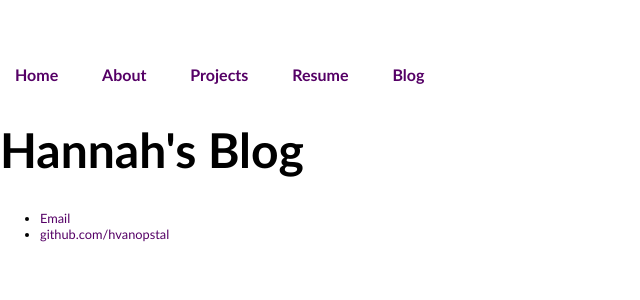
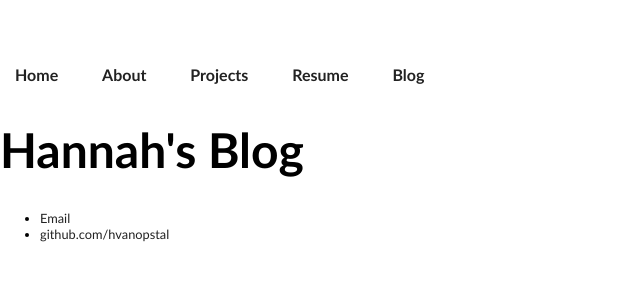
Before and after one commit to hvanopstal/hvanopstal.github.io, a Jekyll site: the page built from blog/index.html, in a window 1280 px wide. Shown: the top 300 px of the page, without its empty margins (0-640 px from the left). Built offline with Jekyll 4.4.1, drawn with Linux system fonts in a browser that asks for light colours.

Commit message:
Update main.css

```diff
--- a/css/main.css
+++ b/css/main.css
@@ -4,7 +4,7 @@ header {
 body {
   margin: 60px auto;
   width: 100%
-  background-color:#CCDD99;
+  background-color:#DBDADA;
 }
 nav ul, foot ul {
   font-family: "Calibri", Arial;
@@ -15,12 +15,12 @@ nav ul, foot ul {
 nav ul li, foot ul li {
   display: inline;
   margin-right: 40px;
+  text-align: center;
 }
 nav-bar ul li {
   display: inline;
   background-color: #55FFAA;
   list-style-type: none;
-  margin: 10;
   font-family: "Calibri", Arial;
   text-align: center;
 }
@@ -28,7 +28,7 @@ a {
   text-decoration: none;
   font-family: Calibri, Arial;
   list-style: none;
-  color: #550066;
+  color: #222222;
 }
 a:hover {
   color: #ACACAC;
```
